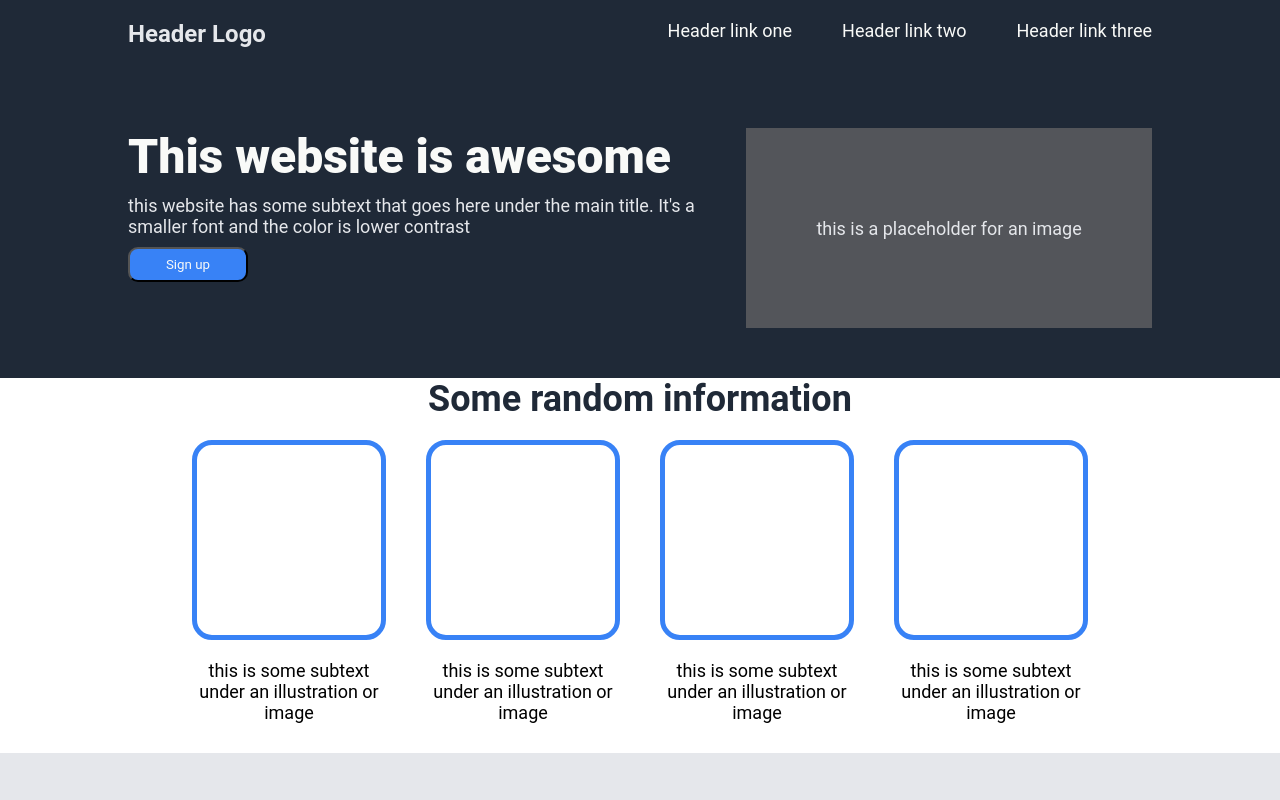
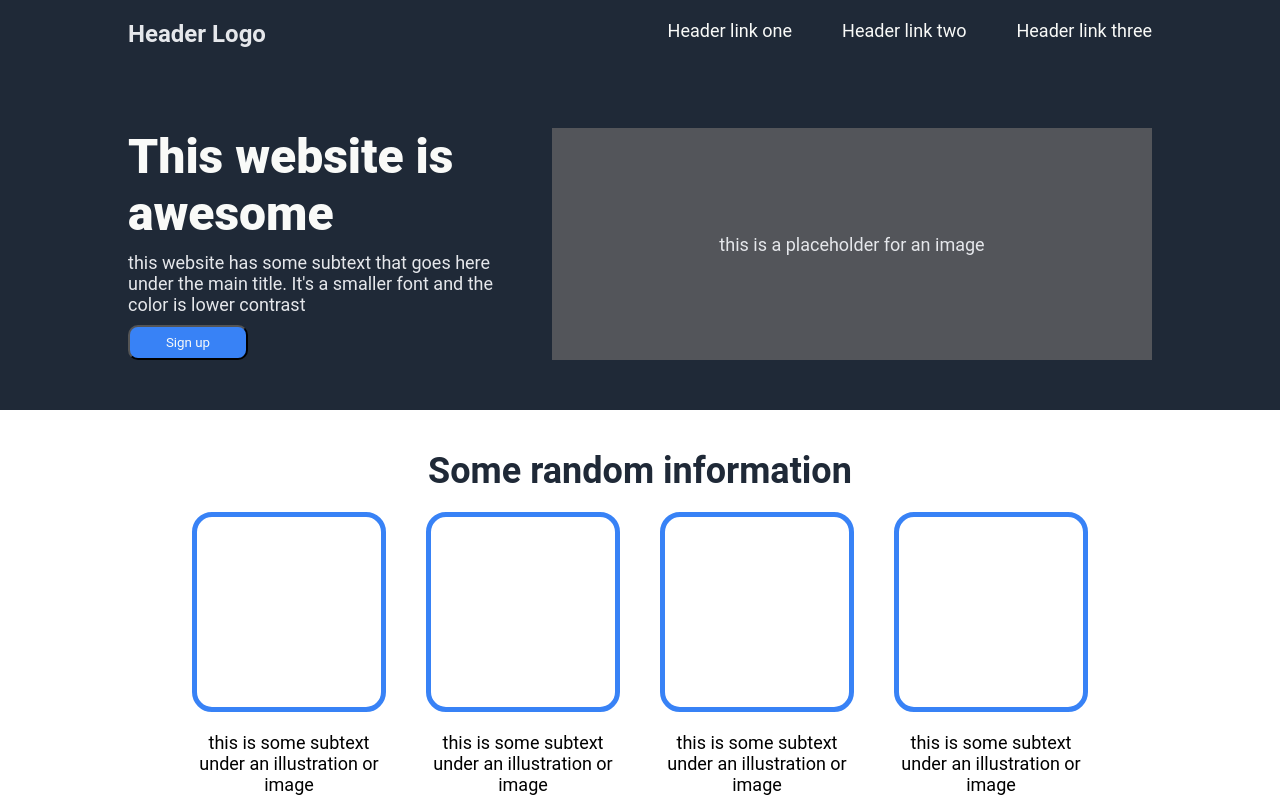
Before and after one commit to Dylan00199/Odin-Landing-Page, a plain HTML site: page index.html in a window 1280 px wide. Shown: the top 800 px of the page. Drawn offline with Linux system fonts and the light colour scheme.

Commit message:
Complete the project

```diff
--- a/style.css
+++ b/style.css
@@ -2,7 +2,7 @@
   margin: 0;
   padding: 0;
   box-sizing: border-box;
-  font-family: "Roboto", sans-serif;
+  font-family: Roboto, "Open Sans", sans-serif;
 }
 
 body {
@@ -52,6 +52,7 @@ body {
   justify-content: space-between;
   margin-top: 50px;
   margin-bottom: 50px;
+  gap: 30px;
 }
 
 .header-content .left-content {
@@ -82,15 +83,19 @@ body {
 
 .header-content .img-placeholder {
   display: flex;
+  flex: 1;
   flex-direction: column;
-  width: 600px;
-  height: 200px;
+  min-width: 600px;
+  width: 100%;
+  min-height: 200px;
+  height: auto;
   background-color: #53555a;
   text-align: center;
   justify-content: center;
 }
 
 .main-content {
+  width: 100%;
   background: #ffffff;
   display: flex;
   flex-direction: column;
@@ -105,6 +110,7 @@ body {
   flex-direction: column;
   gap: 20px;
   text-align: center;
+  margin-top: 40px;
 }
 
 .random-info h1 {
@@ -162,7 +168,7 @@ body {
   width: 100%;
   display: flex;
   justify-content: center;
-  margin-bottom: 20px;
+  margin-bottom: 40px;
 }
 
 .CTA .Square-CTA {
```
